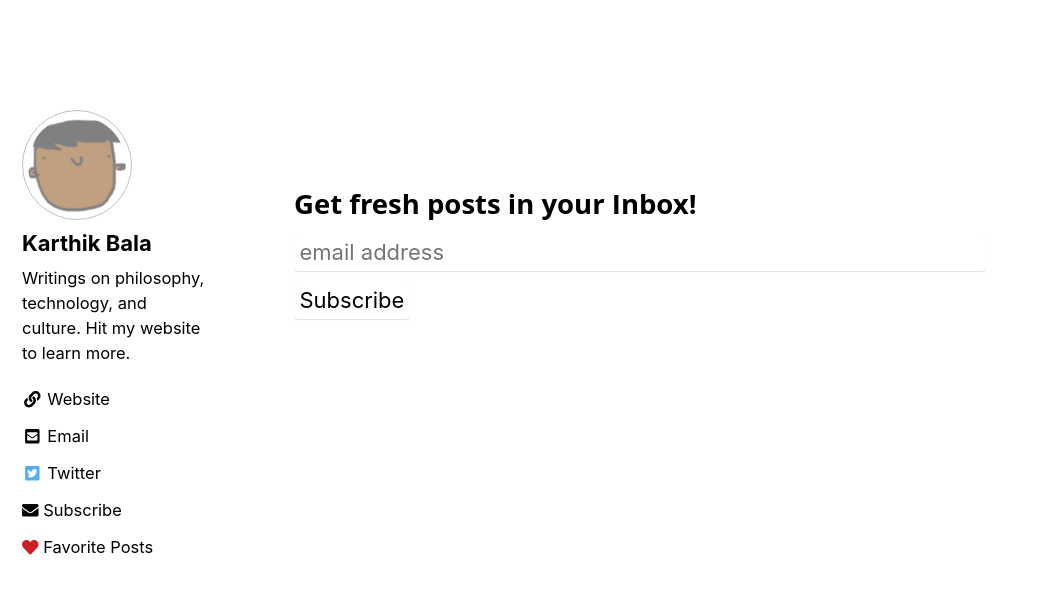
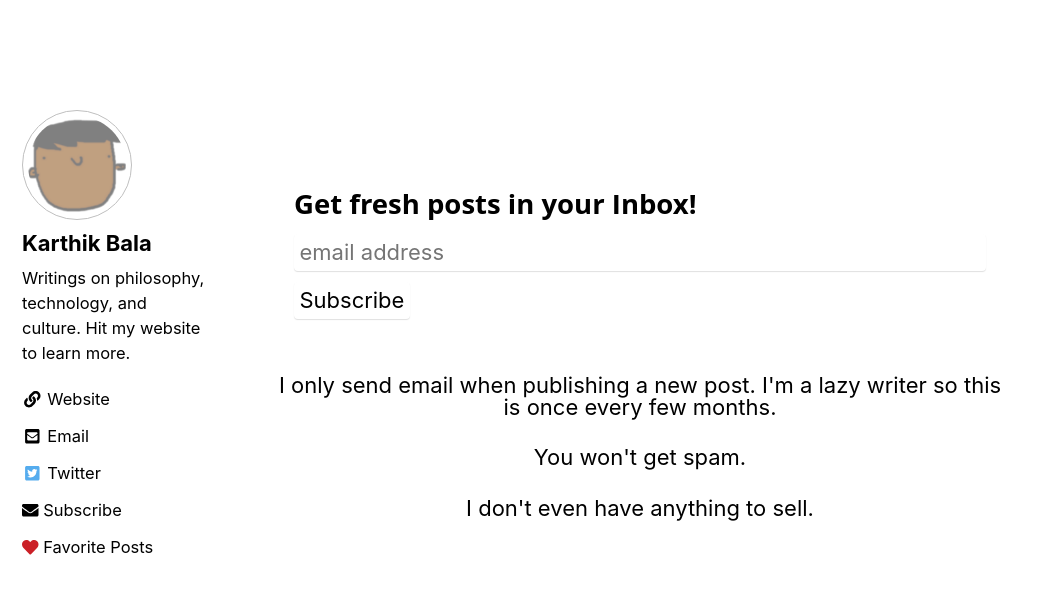
Before and after one commit to heems/heems.github.com, a Jekyll site: the page built from subscribe.html, in a window 1280 px wide and 900 px high. Shown: the top 594 px of the window, without its empty margins (0-1041 px from the left). Built offline with Jekyll 4.4.1, drawn with Linux system fonts in a browser that asks for light colours; nearby versions of some CDN libraries; comment, search, counter and statistics services are not loaded.

Commit message:
fix bundler and subscribe links

```diff
--- a/_includes/author-profile-custom-links.html
+++ b/_includes/author-profile-custom-links.html
@@ -5,5 +5,5 @@
     </a>
   </li>
 -->
-<li><a href="/subscribe/" class="author-social"><i class="fa fa-envelope"></i> Subscribe</a></li>
+<li><a href="/subscribe.html" class="author-social"><i class="fa fa-envelope"></i> Subscribe</a></li>
 <li><a href="/favposts.html" class="author-social"><i class="fa fa-heart"></i> Favorite Posts</a></li>
--- a/_includes/footer.html
+++ b/_includes/footer.html
@@ -1,6 +1,6 @@
 <div>
   <strong>FOLLOW: </strong>
-  <b><a href="/subscribe/">EMAIL,</a></b>
+  <b><a href="/subscribe.html">EMAIL,</a></b>
   <b><a href="{% if site.atom_feed.path %}{{ site.atom_feed.path }}{% else %}{{ '/feed.xml' | relative_url }}{% endif %}">RSS</a></b>
   <!--<ul class="social-icons">-->
     <!--{% if site.data.ui-text[site.locale].follow_label %}-->
--- a/_layouts/subscribe.html
+++ b/_layouts/subscribe.html
@@ -27,6 +27,11 @@
 				<div class="clear"><input type="submit" value="Subscribe" name="subscribe" id="mc-embedded-subscribe" class="button"></div>
 			</div>
 		</form>
+		<center>
+			<p>I only send email when publishing a new post. I'm a lazy writer so this is once every few months.</p>
+			<p>You won't get spam.</p>
+			<p>I don't even have anything to sell.</p>
+		</center>
 		</div>
 		<!--End mc_embed_signup-->
 	</div>
```
Also changed, not shown: Gemfile.lock.
